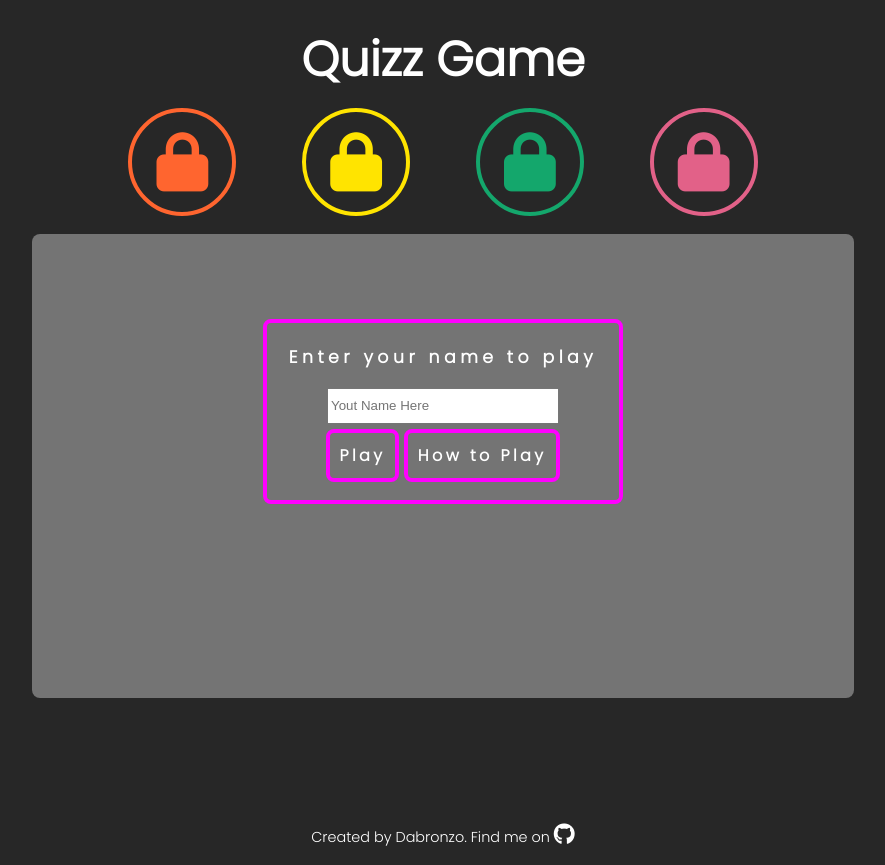
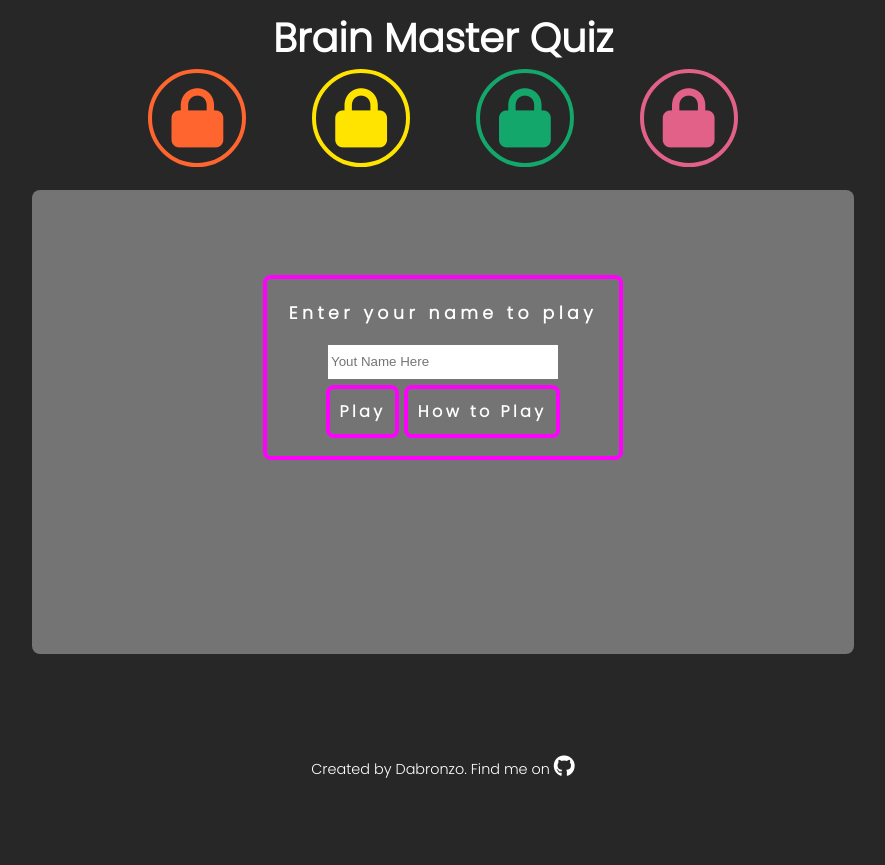
Before and after one commit to Dabronzo/brain-master-quiz, a plain HTML site: page index.html in a window 1280 px wide. Shown: the whole page, without its empty margins (197-1082 px from the left). After the commit the page ends 800 px from the top, so only its background shows below. Drawn offline with Linux system fonts and the light colour scheme; a web font is replaced by a local one.

Commit message:
final tweaks on the css and html

```diff
--- a/assets/css/style.css
+++ b/assets/css/style.css
@@ -6,18 +6,23 @@ body{
     font-family: Poppins, sans-serif;
 }
 
+a {
+    text-decoration: none;
+    color: #fff;
+}
+
 .heading{
     text-align: center;
-    font-size: 3rem;
-    margin-bottom: 0.4rem;
-    margin-top: 0.5em;
+    font-size: 2.5rem;
+    margin-bottom: -0.60rem;
+    margin-top: 1px;
     color: #fff;
 }
 
 /*-- Stages Area --*/
 .stage{
-    width: 100px;
-    height: 100px;
+    width: 90px;
+    height: 90px;
     border-radius: 50%;
     float: left;
     margin-left: 4%;
@@ -320,11 +325,15 @@ footer{
     text-align: center;
     font-size: 90%;
     color: #fff;
-    margin-top:1.5rem;
+    margin-bottom:-2.19rem;
 }
 footer a{
     color: #fff;
     font-size: 150%;
+}
+footer p{
+    margin-top:0rem;
+
 }
 
 /**Media Queries**/
--- a/index.html
+++ b/index.html
@@ -6,12 +6,12 @@
     <meta name="viewport" content="width=device-width, initial-scale=1.0">
     <link rel="stylesheet" href="assets/css/style.css">
 
-    <title>Brain Quizz</title>
+    <title>Brain Master Quiz</title>
 </head>
 <body>
     <!--Header display the title and the stage icons-->
     <header>
-        <h2 class="heading">Quizz Game</h2>
+        <h2 class="heading"><a href="https://dabronzo.github.io/brain-master-quiz/">Brain Master Quiz</a></h2>
         <div class="progress-area box">
             <div data-type="music" class="stage music selected">
                 <i class="fas fa-lock"></i>
@@ -43,7 +43,7 @@
         </div>
         <div id="player-status" class="hidden">
             <span>Player: </span><span id="player"></span><br>
-            <span>Lifes: </span><span id="lifes"></span><br>
+            <span>Lifes: </span><span id="lives"></span><br>
             <span>Score: </span><span id="score">0</span>
         </div>
         <button id="next" data-type="next-btn" class="tutorial-btn hidden">Next</button>
```
